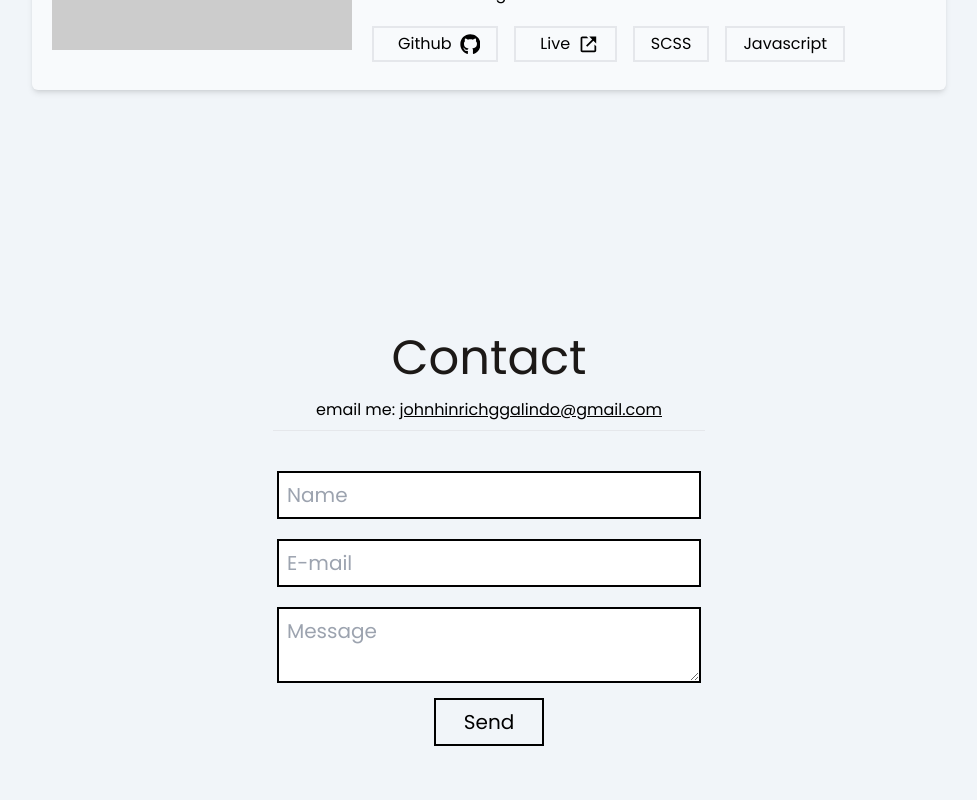
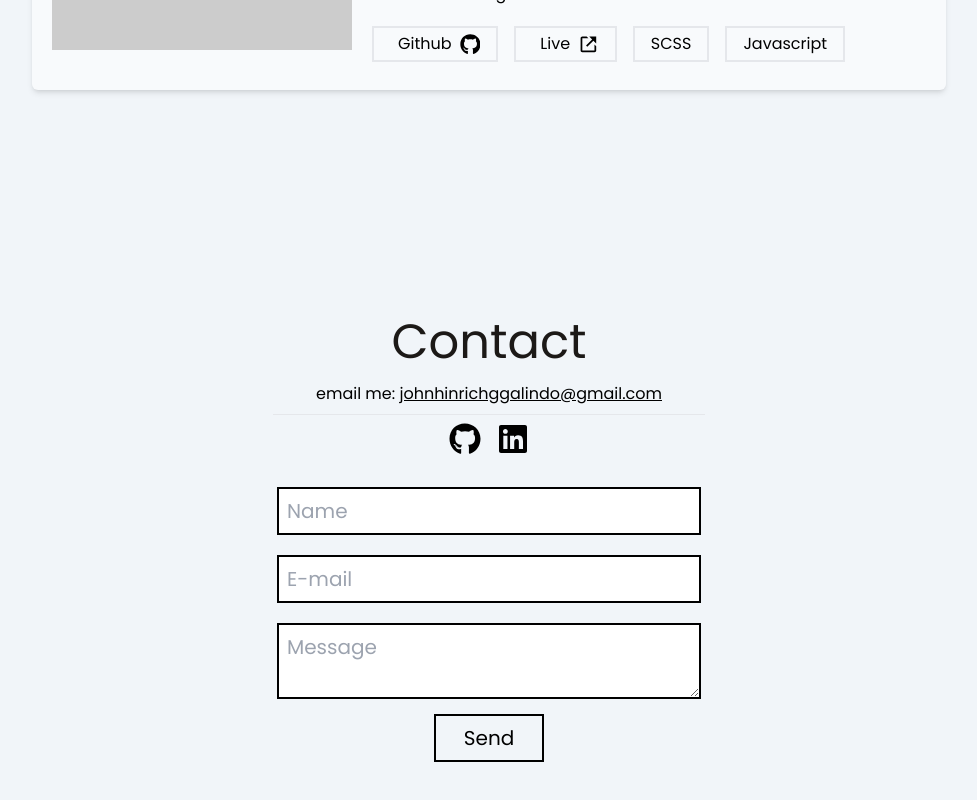
Before and after one commit to Amaterasu10/react-portfolio-vite, a React (Vite) app: page /contact in a window 1280 px wide. Shown: the part 2322-3122 px from the top of the page, without its empty margins (151-1128 px from the left). Built offline with nearby package versions, Linux system fonts and the light colour scheme.

Commit message:
added social links at contact section

```diff
--- a/src/routes/Contact.jsx
+++ b/src/routes/Contact.jsx
@@ -1,4 +1,5 @@
 import React, { forwardRef, useState } from 'react'
+import { FaGithub, FaLinkedin } from 'react-icons/fa'
 
 const Contact = forwardRef(
 	function Contact({
@@ -23,6 +24,20 @@ const Contact = forwardRef(
 					</h3>
 
 					<hr className='m-2'/>
+
+          <ul className="flex justify-center w-full">
+						<li className='px-2'>
+							<a href="https://github.com/Amaterasu10" target="_blank" className='bg-stone-900 hover:text-stone-500'>
+							<FaGithub size={"2rem"} title="Github"/>
+							</a>
+						</li>
+
+						<li className='px-2'>
+							<a href="https://www.linkedin.com/in/john-hinrich-joseph-galindo-2149b0201/" target="_blank" className='bg-stone-900 hover:text-stone-500'>
+							<FaLinkedin size={"2rem"}/>
+							</a>
+						</li>
+					</ul>
 
 					<form
 						onSubmit={ handleSubmit }
```
